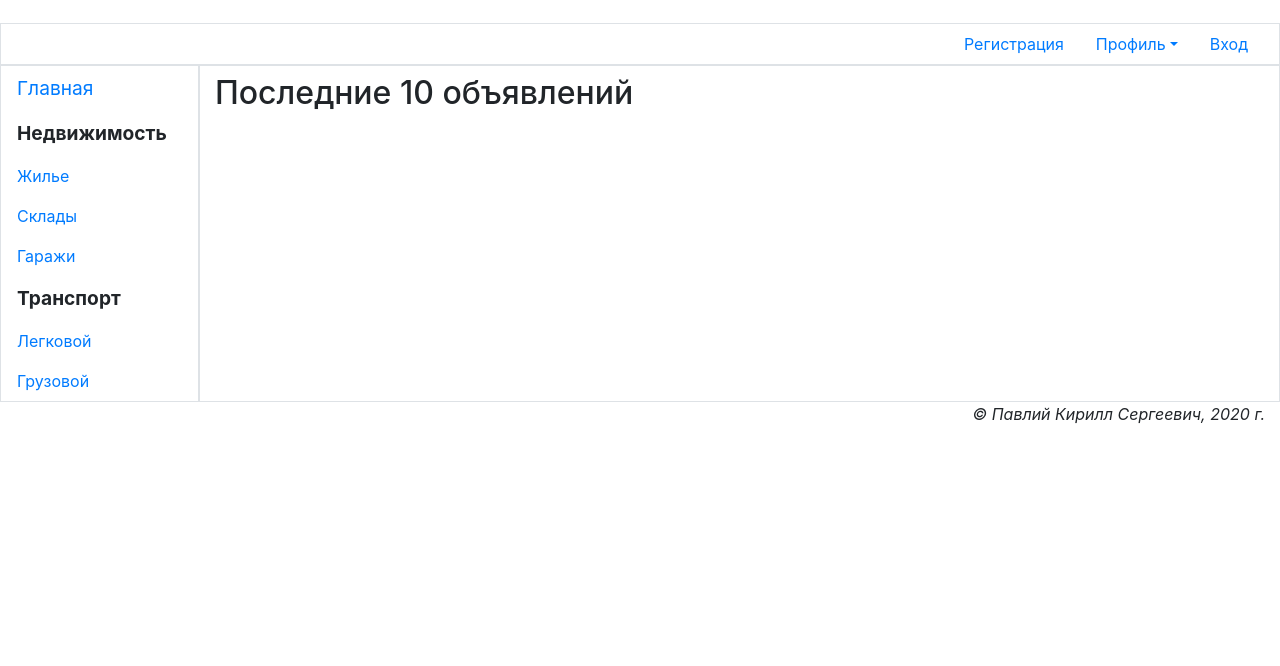
After one commit to K4sho/ElTablo, a Django app: template bboard/main/templates/main/index.html in a window 1280 px wide. The commit adds this page. Shown: the part 116-782 px from the top of the page. Run offline with Django 3.2, Linux system fonts and the light colour scheme; the template is opened without the code that fills it, so the values that code supplies are empty; some libraries are stand-ins or nearby versions.

Commit message:
add: Добавил базовый шаблон, статику, и index

```diff
--- /dev/null
+++ b/bboard/main/static/main/style.css
@@ -0,0 +1,8 @@
+header h1 {
+    background: url("bg.jpg") left / auto 100% no-repeat,
+    url("bg.jpg") right / auto 100% no-repeat;
+}
+
+.root {
+    font-size: larger;
+}
--- a/bboard/main/templates/layout/basic.html
+++ b/bboard/main/templates/layout/basic.html
@@ -1,10 +1,76 @@
+{% load bootstrap4 %}
+{% load static %}
+
 <!DOCTYPE html>
-<html lang="en">
+<html>
+
 <head>
     <meta charset="UTF-8">
-    <title>Title</title>
+    <meta http-equiv="Content-Type"
+    content="text/html">
+    <meta name="viewport"
+    content="width=device-width, initial-scale=1, shrink-to-fit=no">
+    <title>{% block title %}Главная{% endblock %} - Доска объявлений</title>
+    {% bootstrap_css %}
+    <link rel="stylesheet" type="text/css"
+          href="{% static 'main/style.css' %}">
+    {% bootstrap_javascript jquery='slim' %}
 </head>
-<body>
+
+<body class="container-fluid">
+<header class="mb-4">
+    <h1 class="display-1 text-center">Объявления</h1>
+</header>
+<div class="row">
+    <ul class="col nav justify-content-end border">
+        <li class="nav-item"><a class="nav-link"
+            href="#">Регистрация</a>
+        </li>
+        <li class="nav-item dropdown">
+            <a class="nav-link dropdown-toggle"
+               data-toggle="dropdown" href="#" role="button" aria-haspopup="true"
+               aria-expanded="false">Профиль</a>
+            <div class="dropdown-menu">
+                <a class="dropdown-item" href="#">Мои объявления</a>
+                <a class="dropdown-item" href="#">Изменить личные данные</a>
+                <a class="dropdown-item" href="#">Изменить пароль</a>
+                <div class="dropdown-divider"></div>
+                <a class="dropdown-item" href="#">Выйти</a>
+                <div class="dropdown-divider"></div>
+                <a class="dropdown-item" href="#">Удалить</a>
+            </div>
+        </li>
+        <li class="nav-item"><a class="nav-link" href="#">Вход</a>
+        </li>
+    </ul>
+</div>
+
+<div class="row">
+    <nav class="col-md-auto nav flex-column border">
+        <a class="nav-link root" href="{% url 'main:index' %}">Главная</a>
+        <span class="nav-link root font-weight-bold">
+            Недвижимость
+        </span>
+        <a class="nav-link" href="#">Жилье</a>
+        <a class="nav-link" href="#">Склады</a>
+        <a class="nav-link" href="#">Гаражи</a>
+        <span class="nav-link root font-weight-bold">
+            Транспорт
+        </span>
+        <a class="nav-link" href="#">Легковой</a>
+        <a class="nav-link" href="#">Грузовой</a>
+    </nav>
+    <section class="col border py-2">
+        {% bootstrap_messages %}
+        {% block content %}
+        {% endblock %}
+    </section>
+</div>
+
+<footer class="mt3">
+    <p class="text-right font-italic">&copy; Павлий Кирилл Сергеевич, 2020 г.</p>
+</footer>
 
 </body>
+
 </html>
--- /dev/null
+++ b/bboard/main/templates/main/index.html
@@ -0,0 +1,5 @@
+{% extends "layout/basic.html" %}
+
+{% block content %}
+<h2>Последние 10 объявлений</h2>
+{% endblock %}
```
